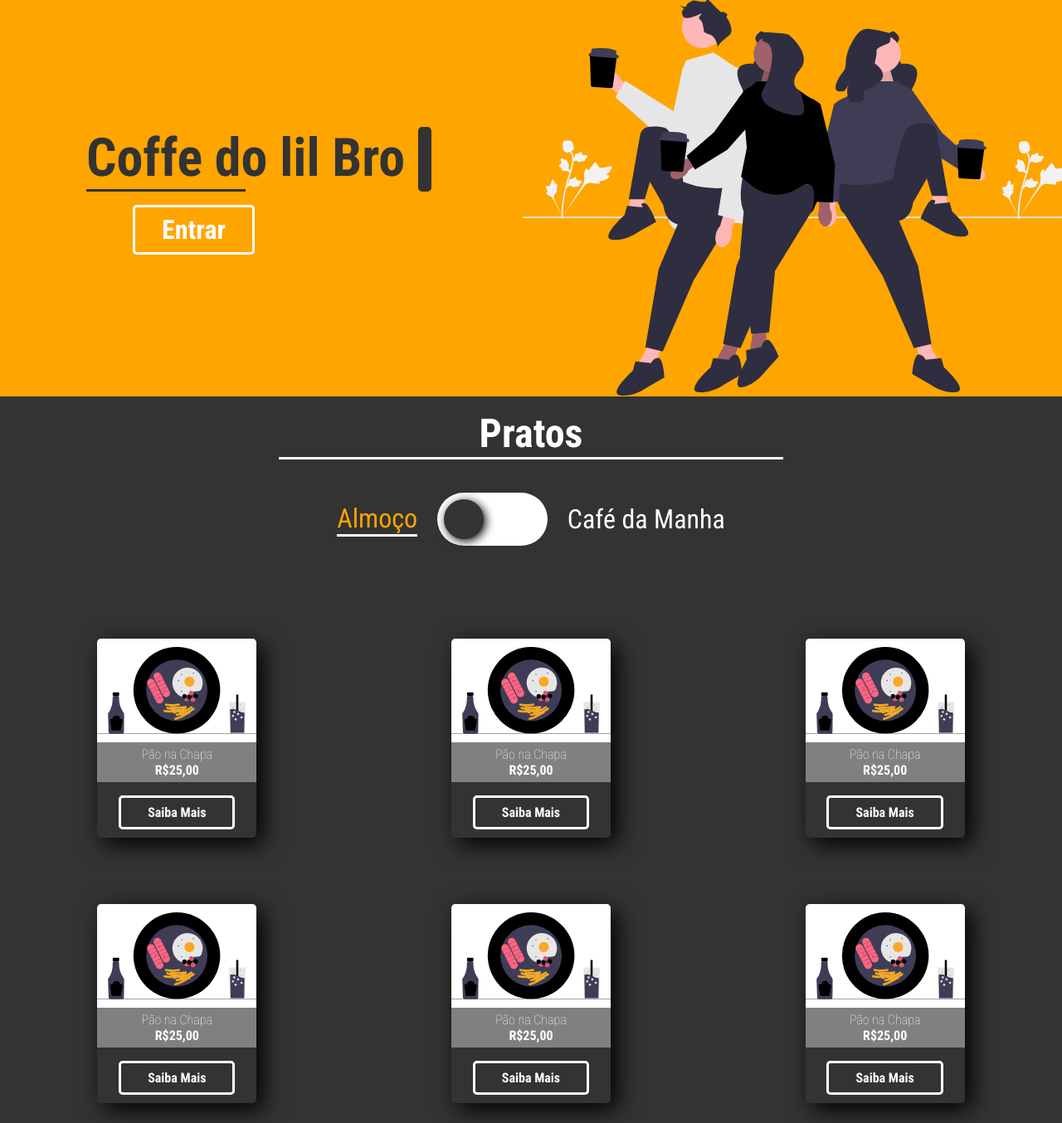
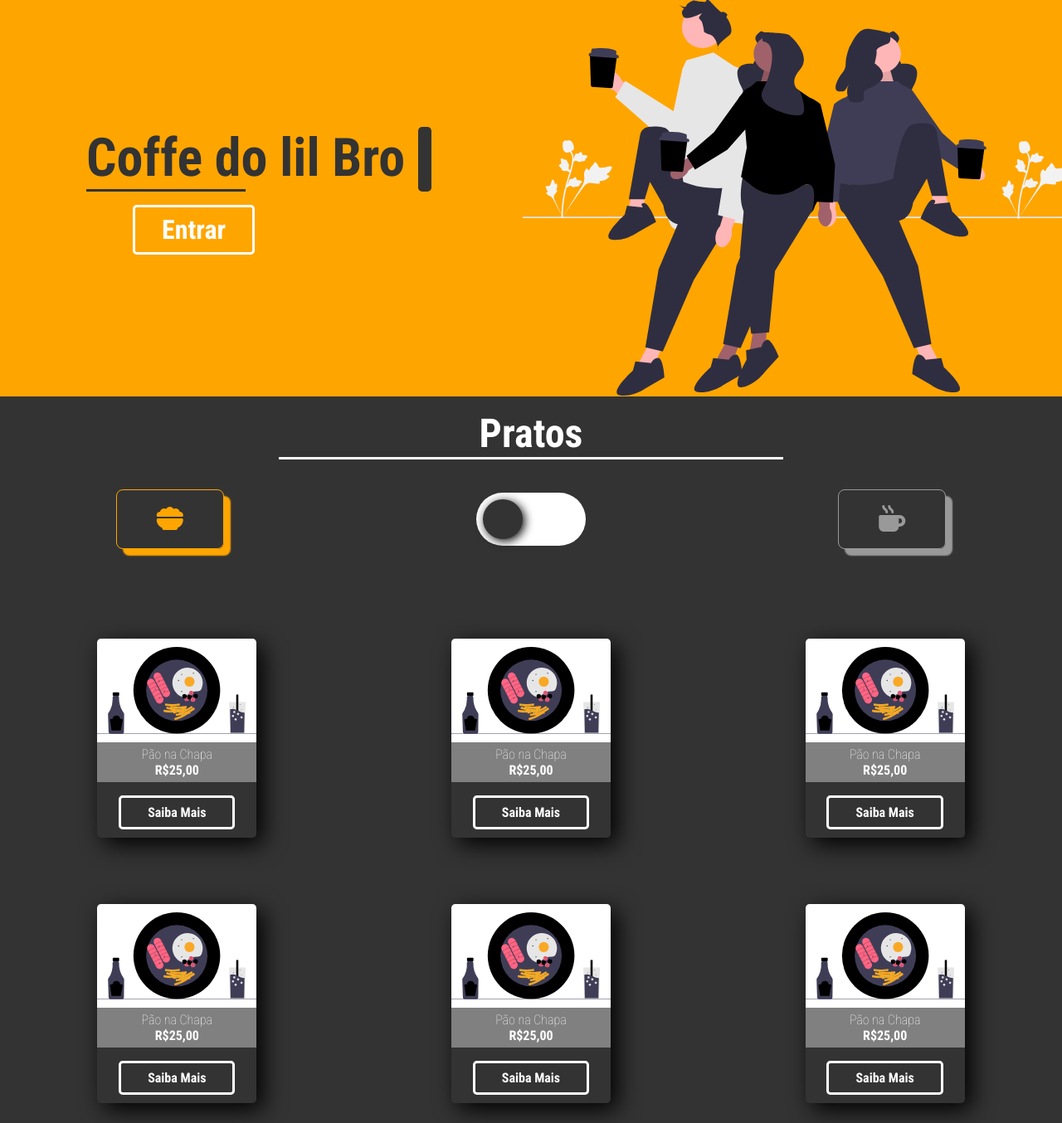
Before and after one commit to anndrem/fullstack-coffie-project, a PHP site: page /home.html in a window 1280 px wide. Shown: the part 162-1516 px from the top of the page at 83% size. Run offline with PHP 8.4, Linux system fonts and the light colour scheme; some web fonts are replaced.

Commit message:
doing some changes at div-switch
adding icons and "justfy-content: space-around" also

```diff
--- a/scr/css/home.css
+++ b/scr/css/home.css
@@ -92,25 +92,35 @@ a {
         .titulo-switch {
             width: 100%;
             display: flex;
-            justify-content: center;
+            justify-content: space-around;
             align-items: center;
 
             h2 {
                 color: white;
                 font-size: 2rem;
             }
+
+            .swt-txt {
+                width: 10%;
+                padding: 1rem 0;
+                opacity: .5;
+                border: .1rem solid;
+                border-radius: .5rem;
+                border-color: #fff;
+                box-shadow: .5rem .5rem .1rem;
+            }
+
             .escolhido {
                 color: orange;
+                transition: .5s ease-in-out;
+                font-weight: bold;
+                opacity: 1;
+                border-radius: .5rem;
+                border: .1rem solid;
+                border-color: orange;
+                box-shadow: .5rem .5rem .1rem;
             }
-            .escolhido::after {
-                content: "";
-                display: block;
-                height: .2rem;
-                width: 100%;
-                transform: scaleX(1);
-                background-color: white;
-                transition: .2s ease-in-out;
-            }
+
 
 
             .switch {
--- a/scr/home.html
+++ b/scr/home.html
@@ -46,11 +46,11 @@
             </div>
 
             <div class="titulo-switch">
-                <h2 class="swt-txt swt-almoco escolhido">Almoço</h2>
+                <h2 class="swt-txt swt-almoco escolhido"><i class="fa-solid fa-bowl-food"></i></h2>
                 <div class="switch">
                     <div class="switch-opt"></div>
                 </div>
-                <h2 class="swt-txt swt-cafe">Café da Manha</h2>
+                <h2 class="swt-txt swt-cafe"><i class="fa-solid fa-mug-hot"></i></h2>
             </div>
         </div>
         <div class="container-cards">
@@ -109,21 +109,23 @@
     </div>
 
     <script>
-        const swt = document.querySelector('.switch-opt')
-        const almoco = document.querySelector('.swt-almoco')
-        const cafe = document.querySelector('.swt-cafe')
+        const $ = (element) => {
+            return document.querySelector(element)
+        }
+
+        const swt = $('.switch-opt')
+        const almoco = $('.swt-almoco')
+        const cafe = $('.swt-cafe')
+
         swt.addEventListener('click', () => {
             swt.classList.toggle('active');
 
             if (swt.classList.contains('active')) {
                 cafe.classList.add('escolhido')
                 almoco.classList.remove('escolhido')
-                console.log(cafe)
             } else {
                 almoco.classList.add('escolhido')
                 cafe.classList.remove('escolhido')
-                console.log(almoco)
-
             }
         })
 
```
